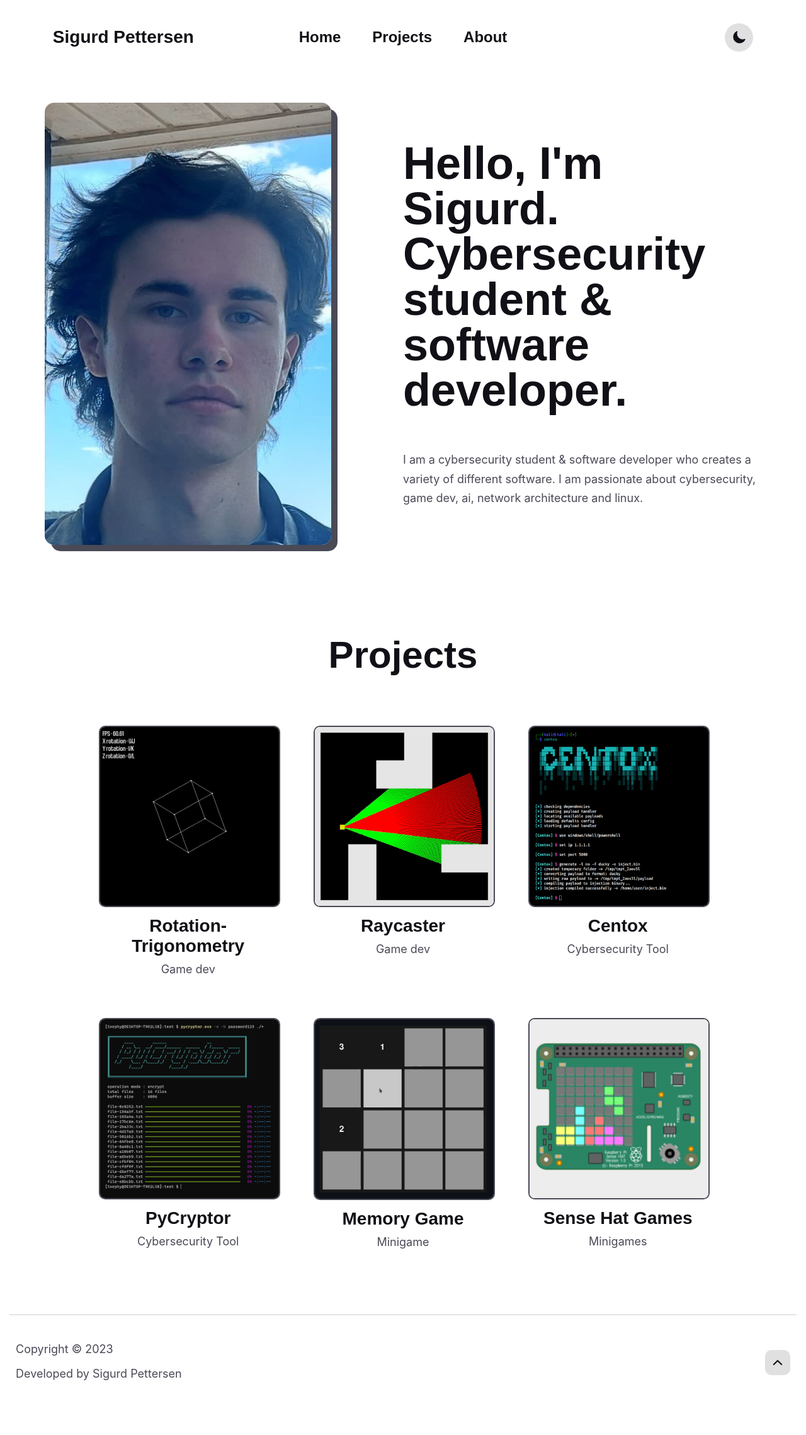
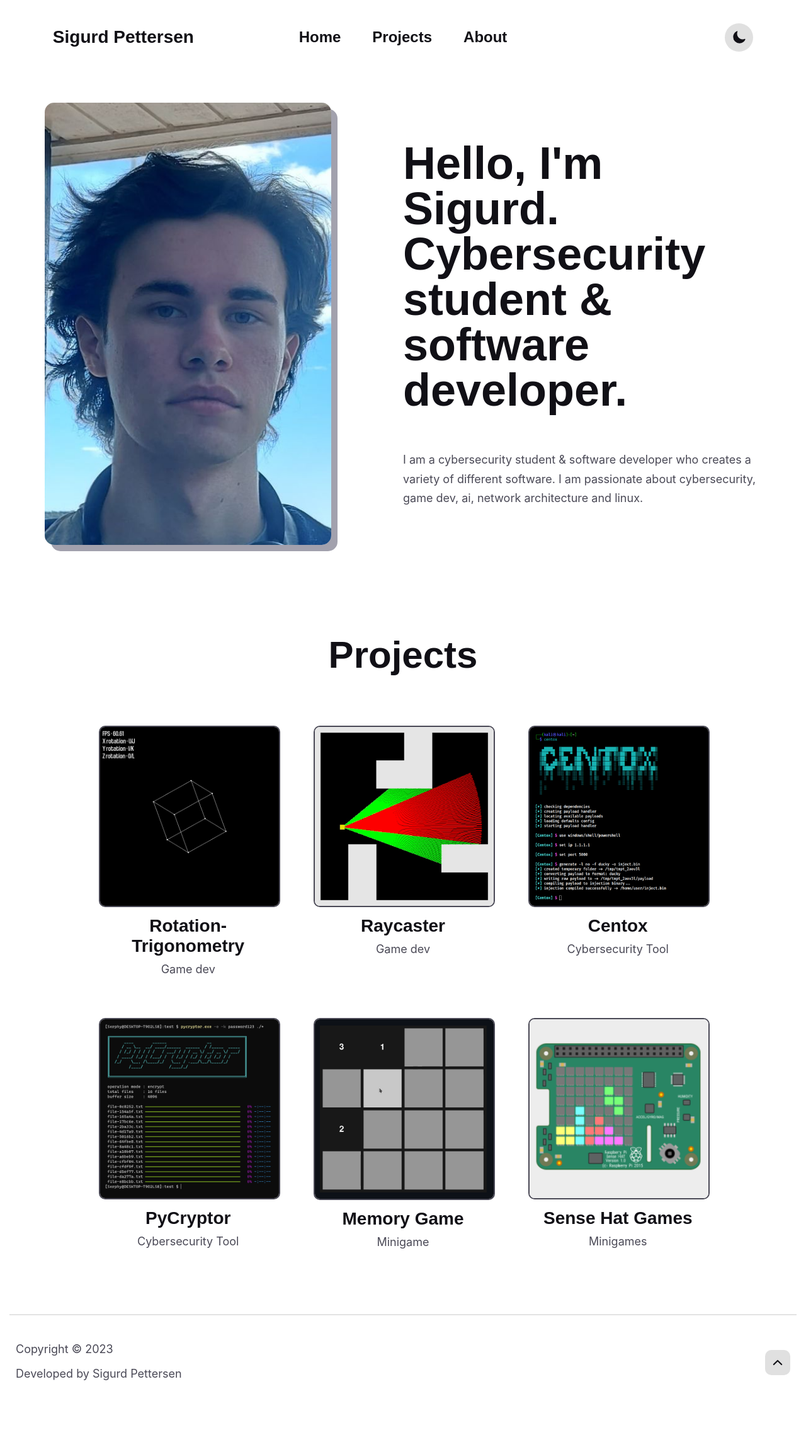
Before and after one commit to Serphyus/serphyus.github.io, a Jekyll site: the page built from index.html, in a window 1280 px wide. Shown: the whole page at 63% size. Built offline with Jekyll 4.4.1, drawn with Linux system fonts in a browser that asks for light colours; some web fonts are replaced.

Commit message:
updated hero img shadow color and added new color

```diff
--- a/assets/css/main.css
+++ b/assets/css/main.css
@@ -6,6 +6,7 @@ html, html[data-theme="light"] {
   --text-light: rgba(224, 224, 224, 0.9);
   --primary-dark: rgba(17, 16, 22, 1);
   --secondary-dark: rgba(29, 28, 44, 0.8);
+  --light-shadow: rgba(139, 138, 153, 0.8);
   --bg-light-primary: rgba(255, 255, 255, 1);
   --bg-light-secondary: rgba(247, 247, 247, 1);
   --bg-btn: rgba(224, 224, 224, 1);
@@ -15,6 +16,7 @@ html[data-theme="dark"] {
   --text-light: rgba(29, 28, 44, 0.9);
   --primary-dark: rgba(224, 224, 224, 1);
   --secondary-dark: rgba(224, 224, 224, 0.8);
+  --light-shadow: rgba(54, 54, 61, 0.8);
   --bg-light-primary: rgba(17, 16, 22, 1);
   --bg-light-secondary: rgb(30, 28, 39);
   --bg-btn: rgba(29, 28, 44, 1);
@@ -25,6 +27,7 @@ html[data-theme="dark"] {
     --text-light: rgba(29, 28, 44, 0.9);
     --primary-dark: rgba(224, 224, 224, 1);
     --secondary-dark: rgba(224, 224, 224, 0.8);
+    --light-shadow: rgba(54, 54, 61, 0.8);
     --bg-light-primary: rgba(17, 16, 22, 1);
     --bg-light-secondary: rgb(30, 28, 39);
     --bg-btn: rgba(29, 28, 44, 1);
@@ -34,6 +37,7 @@ html[data-theme="dark"] {
     --text-light: rgba(224, 224, 224, 0.9);
     --primary-dark: rgba(17, 16, 22, 1);
     --secondary-dark: rgba(29, 28, 44, 0.8);
+    --light-shadow: rgba(139, 138, 153, 0.8);
     --bg-light-primary: rgba(255, 255, 255, 1);
     --bg-light-secondary: rgba(237, 237, 241, 1);
     --bg-btn: rgba(224, 224, 224, 1);
@@ -154,7 +158,7 @@ html[data-theme="light"] .dark-toggle {
   width: 40%;
   object-fit: cover;
   border-radius: 15px;
-  box-shadow: 10px 10px var(--secondary-dark);
+  box-shadow: 10px 10px var(--light-shadow);
   -webkit-user-drag: none;
   -khtml-user-drag: none;
   -moz-user-drag: none;
--- a/src/styles/_base.scss
+++ b/src/styles/_base.scss
@@ -8,6 +8,7 @@ html, html[data-theme="light"] {
 	--text-light: rgba(224, 224, 224, 0.9);
 	--primary-dark: rgba(17, 16, 22, 1);
 	--secondary-dark: rgba(29, 28, 44, 0.8);
+	--light-shadow: rgba(139, 138, 153, 0.8);
 	--bg-light-primary: rgba(255, 255, 255, 1);
 	--bg-light-secondary: rgba(247, 247, 247, 1);
 	--bg-btn: rgba(224, 224, 224, 1);
@@ -18,6 +19,7 @@ html[data-theme="dark"] {
 	--text-light: rgba(29, 28, 44, 0.9);
 	--primary-dark: rgba(224, 224, 224, 1);
 	--secondary-dark: rgba(224, 224, 224, 0.8);
+	--light-shadow: rgba(54, 54, 61, 0.8);
 	--bg-light-primary: rgba(17, 16, 22, 1);
 	--bg-light-secondary: rgb(30, 28, 39);
 	--bg-btn: rgba(29, 28, 44, 1);
@@ -29,6 +31,7 @@ html[data-theme="dark"] {
 		--text-light: rgba(29, 28, 44, 0.9);
 		--primary-dark: rgba(224, 224, 224, 1);
 		--secondary-dark: rgba(224, 224, 224, 0.8);
+		--light-shadow: rgba(54, 54, 61, 0.8);
 		--bg-light-primary: rgba(17, 16, 22, 1);
 		--bg-light-secondary: rgb(30, 28, 39);
 		--bg-btn: rgba(29, 28, 44, 1);
@@ -39,6 +42,7 @@ html[data-theme="dark"] {
 		--text-light: rgba(224, 224, 224, 0.9);
 		--primary-dark: rgba(17, 16, 22, 1);
 		--secondary-dark: rgba(29, 28, 44, 0.8);
+		--light-shadow: rgba(139, 138, 153, 0.8);
 		--bg-light-primary: rgba(255, 255, 255, 1);
 		--bg-light-secondary: rgba(237, 237, 241, 1);
 		--bg-btn: rgba(224, 224, 224, 1);
--- a/src/styles/_hero.scss
+++ b/src/styles/_hero.scss
@@ -7,7 +7,7 @@
 	width: 40%;
 	object-fit: cover;
 	border-radius: 15px;
-	box-shadow: 10px 10px var(--secondary-dark);
+	box-shadow: 10px 10px var(--light-shadow);
 	-webkit-user-drag: none;
 	-khtml-user-drag: none;
 	-moz-user-drag: none;
```
